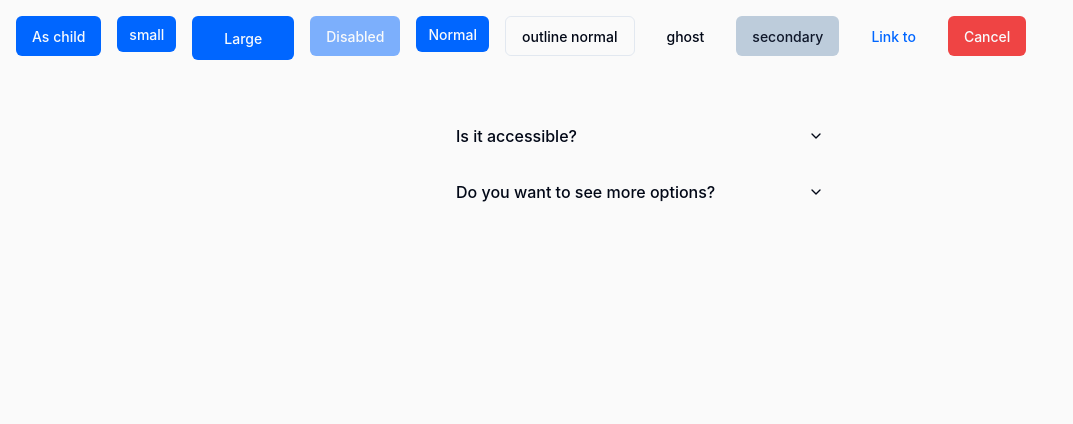
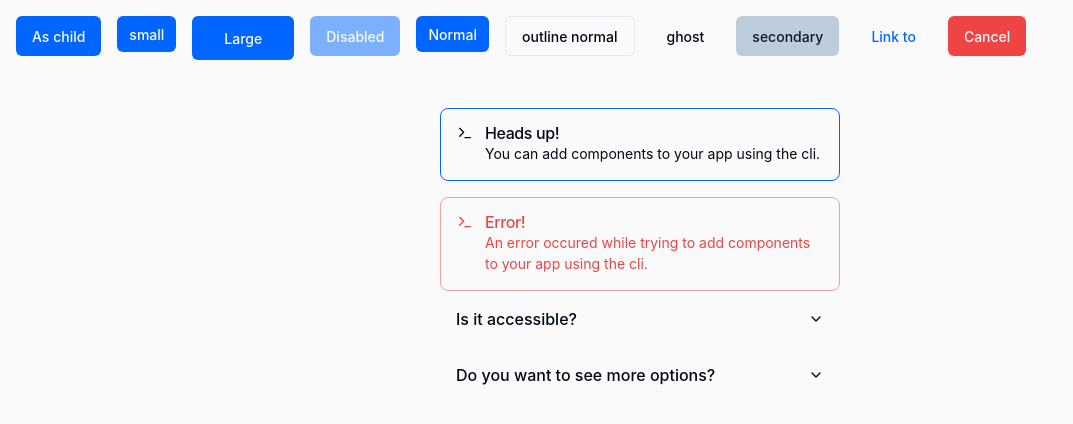
Before and after one commit to ajiohjesse/styled-ui, a React (Vite) app: page / in a window 1280 px wide. Shown: the top 424 px of the page, without its empty margins (0-1073 px from the left). Built offline with nearby package versions, Linux system fonts and the light colour scheme.

Commit message:
feat: alert

```diff
--- a/src/App.tsx
+++ b/src/App.tsx
@@ -1,9 +1,11 @@
+import { Terminal } from 'lucide-react';
 import {
   Accordion,
   AccordionContent,
   AccordionItem,
   AccordionTrigger,
 } from './ui/Accordion';
+import { Alert, AlertDescription, AlertTitle } from './ui/Alert';
 import Button from './ui/Button';
 
 function App() {
@@ -38,6 +40,30 @@ function App() {
           paddingBlock: '2rem',
         }}
       >
+        <div
+          style={{
+            display: 'grid',
+            gap: '1rem',
+          }}
+        >
+          <Alert>
+            <Terminal style={{ width: '1rem', height: '1rem' }} />
+            <AlertTitle>Heads up!</AlertTitle>
+            <AlertDescription>
+              You can add components to your app using the cli.
+            </AlertDescription>
+          </Alert>
+
+          <Alert variant='destructive'>
+            <Terminal style={{ width: '1rem', height: '1rem' }} />
+            <AlertTitle>Error!</AlertTitle>
+            <AlertDescription>
+              An error occured while trying to add components to your app using
+              the cli.
+            </AlertDescription>
+          </Alert>
+        </div>
+
         <Accordion type='single' collapsible>
           <AccordionItem value='item-1'>
             <AccordionTrigger>Is it accessible?</AccordionTrigger>
@@ -55,6 +81,8 @@ function App() {
           </AccordionItem>
         </Accordion>
       </div>
+
+      <div></div>
     </>
   );
 }
--- /dev/null
+++ b/src/ui/Alert/index.tsx
@@ -0,0 +1,34 @@
+import * as React from 'react';
+import {
+  StyledAlert,
+  StyledAlertDescription,
+  StyledAlertTitle,
+} from './styles';
+
+export type AlertVariant = 'default' | 'destructive';
+
+interface AlertProps {
+  variant?: AlertVariant;
+}
+
+const Alert = React.forwardRef<
+  HTMLDivElement,
+  React.HTMLAttributes<HTMLDivElement> & AlertProps
+>(({ variant = 'default', ...props }, ref) => (
+  <StyledAlert $variant={variant} ref={ref} role='alert' {...props} />
+));
+Alert.displayName = 'Alert';
+
+const AlertTitle = React.forwardRef<
+  HTMLParagraphElement,
+  React.HTMLAttributes<HTMLHeadingElement>
+>((props, ref) => <StyledAlertTitle ref={ref} {...props} />);
+AlertTitle.displayName = 'AlertTitle';
+
+const AlertDescription = React.forwardRef<
+  HTMLParagraphElement,
+  React.HTMLAttributes<HTMLParagraphElement>
+>((props, ref) => <StyledAlertDescription ref={ref} {...props} />);
+AlertDescription.displayName = 'AlertDescription';
+
+export { Alert, AlertDescription, AlertTitle };
--- /dev/null
+++ b/src/ui/Alert/styles.ts
@@ -0,0 +1,58 @@
+import styled, { css } from 'styled-components';
+import { AlertVariant } from './index';
+
+interface StyledAlertProps {
+  $variant: AlertVariant;
+}
+
+const defaultAlertCss = css`
+  background-color: hsl(${p => p.theme.colors.background});
+  color: hsl(${p => p.theme.colors.foreground});
+`;
+
+const destructiveAlertCss = css`
+  border: 1px solid hsla(${p => p.theme.colors.destructive}, 0.5);
+  color: hsl(${p => p.theme.colors.destructive});
+  svg {
+    color: hsl(${p => p.theme.colors.destructive});
+  }
+`;
+
+export const StyledAlert = styled.div<StyledAlertProps>`
+  position: relative;
+  width: 100%;
+  border-radius: ${p => p.theme.radius.lg};
+  border: 1px solid hsl(${p => p.theme.colors.primary});
+  padding: 1rem;
+
+  svg {
+    position: absolute;
+    left: 1rem;
+    top: 1rem;
+    color: hsl(${p => p.theme.colors.foreground});
+  }
+
+  svg ~ * {
+    padding-left: 1.75rem;
+  }
+
+  svg + div {
+    transform: translateY(-3px);
+  }
+
+  ${p => (p.$variant === 'destructive' ? destructiveAlertCss : defaultAlertCss)}
+`;
+
+export const StyledAlertTitle = styled.h5`
+  margin-bottom: 2px;
+  font-weight: 500;
+  line-height: 1;
+  letter-spacing: -0.025em;
+`;
+
+export const StyledAlertDescription = styled.div`
+  font-size: 0.875rem;
+  p {
+    line-height: 1.625;
+  }
+`;
```
